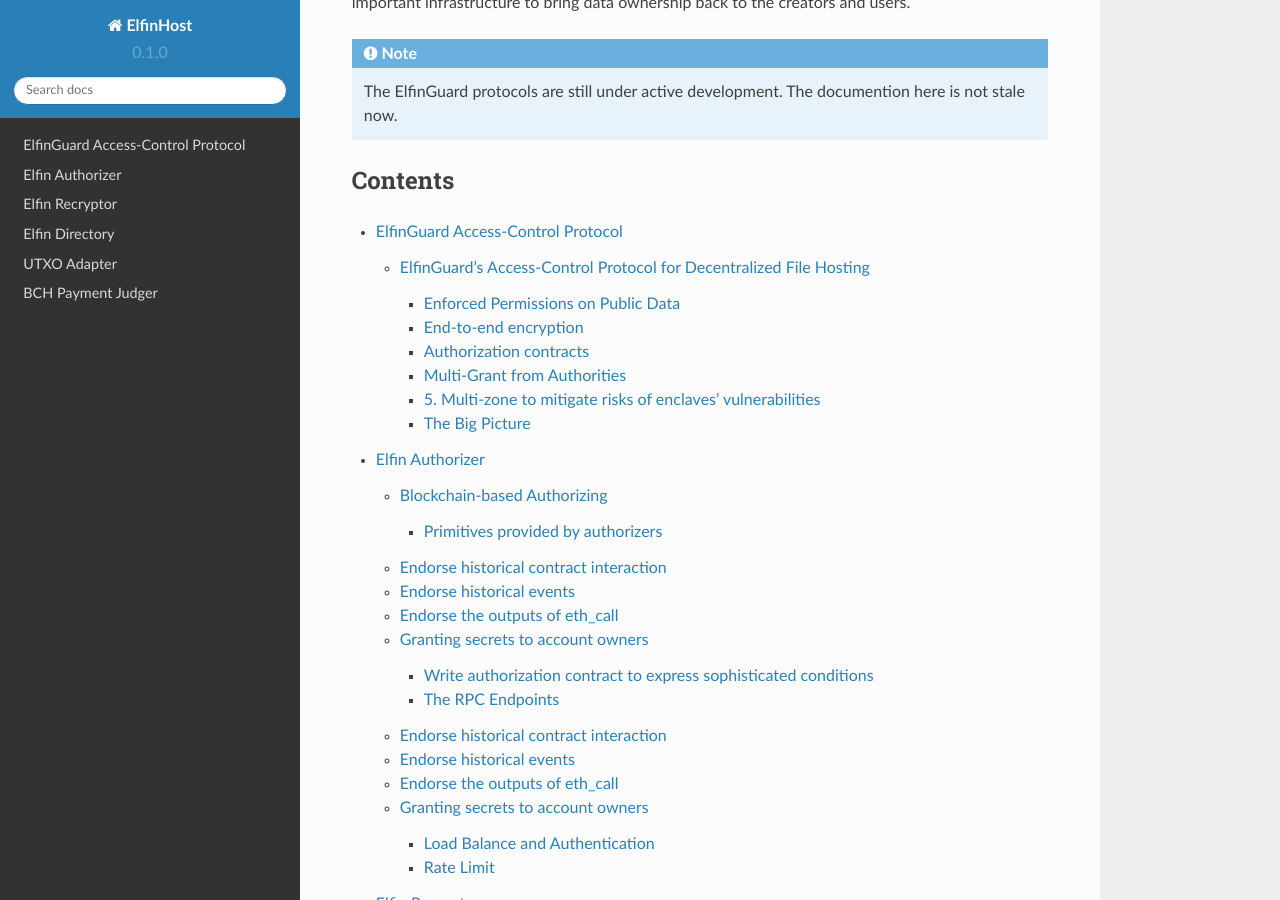
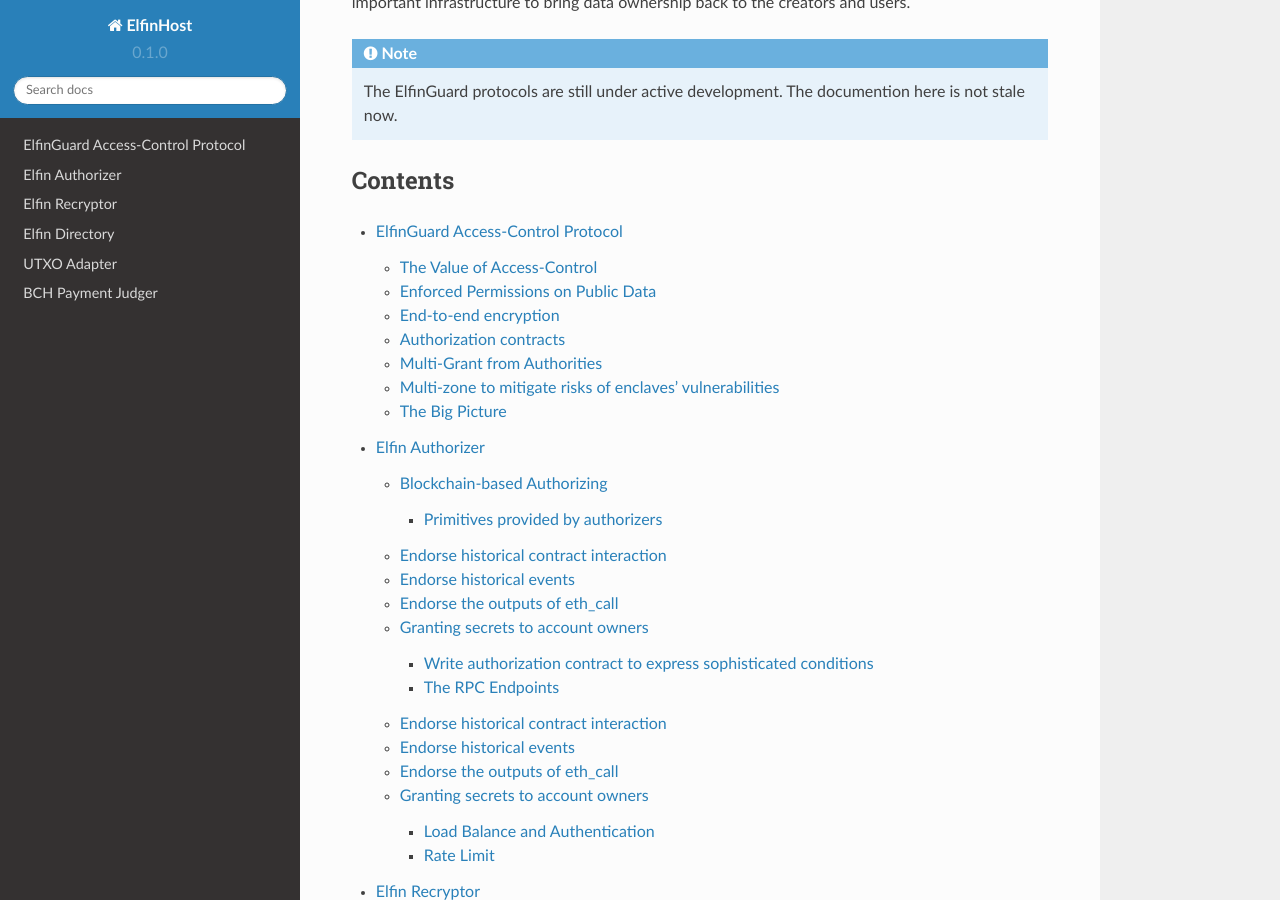
Before and after one commit to elfinguard/docs, a Sphinx documentation site: the page built from docs/source/index.rst, in a window 1280 px wide and 900 px high, scrolled down 361 px. Built offline with Sphinx 7.4.7 and the Read the Docs theme 2.0.0, drawn with Linux system fonts in a browser that asks for light colours.

Commit message:
Update accesscontrol_whitepaper.rst

```diff
--- a/docs/source/accesscontrol_whitepaper.rst
+++ b/docs/source/accesscontrol_whitepaper.rst
@@ -6,17 +6,16 @@
 
 We aim to add this missing link by combining the power of decentralized storage with advanced access control. ElfinGuard is revolutionizing the way users protect their data.
 
--------------------------------------------------------------------
-ElfinGuard's Access-Control Protocol for Decentralized File Hosting
--------------------------------------------------------------------
+The Value of Access-Control
+======================================
 
-Web 2.0 relies heavily on file hosting in tandem with content delivery networks (CDNs) to deliver multimedia contents to users.  Authors spend time and effort to create the content, and it costs them storage and bandwidth resources to deliver it to their target users.  Authors and Delivery services earn revenue from end users, either directly (fees) or indirectly (advertisement).  The Web 2.0 era has generated multiple centralized methods to directly control access to these contents; businesses can not profit if users can extract any content without permission.
+Web 2.0 relies heavily on file hosting in tandem with content delivery networks (CDNs) to deliver multimedia contents to users.  Authors spend time and effort to create the content, and it costs them storage and bandwidth resources to deliver it to their target users. Authors and Delivery services earn revenue from end users, either directly (fees) or indirectly (advertisement). The Web 2.0 era has generated multiple centralized methods to directly control access to these contents; businesses can not profit if users can extract any content without permission.
 
-Web 3.0 has seemingly solved the problem of centralized file storage; solutions such as IPFS, Filecoin, Swarm and Arweave offer decentralized file storage.  However, this technology only incentivizes storage providers . There is no earning opportunity for authors and deliverers by using decentralized file storage solutions as there are no access-control methods.
+Web 3.0 has seemingly solved the problem of centralized file storage; solutions such as IPFS, Filecoin, Swarm and Arweave offer decentralized file storage. However, this technology only incentivizes storage providers. There is no earning opportunity for authors and deliverers by using decentralized file storage solutions as there are no access-control methods.
 
-Blockchains build an internet of value, smart contracts enable programmable value, but can the traditional internet of information be built with blockchains as well?  Can smart contracts facilitate information accessing?  ElfinGuard answers both these questions.
+Blockchains build an internet of value, smart contracts enable programmable value, but can the traditional internet of information be built with blockchains as well?  Can smart contracts facilitate information accessing? ElfinGuard answers both these questions.
 
-ElfinGuard’s access-control protocol allows authors to program who, how and when the usesrs can access content on decentralized storages.  This technology will pave the way for new blockchain-oriented business models.
+ElfinGuard’s access-control protocol allows authors to program who, how and when the usesrs can access content on decentralized storages. This technology will pave the way for new blockchain-oriented business models.
 
 ElfinGuard's access-control protocol has the following innovative features:
 
@@ -28,7 +27,7 @@
 
 
 Enforced Permissions on Public Data
------------------------------------
+======================================
 
 While there isn't a common definition of Web 3.0, most people believe it will empower users to control their own data, enjoy greater privacy and prevent centralized platforms from monopolizing the acquisition, recommendation, and censorship of their information. Thus, the decentralization of data storage and data delivery are key cornerstones of Web 3.0.
 
@@ -48,7 +47,7 @@
 
 
 End-to-end encryption
------------------------------------
+======================================
 
 On Web 2.0 platforms users can update original files without any encryption.  As a result, these files can be vulnerable to being leaked to the public or malicious attackers, even if users request a platform to keep them private.  Most Platforms are required by law and company rule to have an active privacy disclosure, but the uploaded files must be stored in databases, which use human-controlled permissions to limit access.  Software vulnerabilities and human errors or unfaithfulness can still result in data leaks, despite a platform’s best efforts to enact privacy disclosure.
 
@@ -62,7 +61,7 @@
 
 
 Authorization contracts
------------------------------------
+======================================
 
 Traditionally, CDN providers require authorization servers to provide sophisticated dynamic access control.  Authorization servers are typically created by a CDN provider's customer.  For example, if Bob requests to view a URL of website A, the CDN provider will ask the website A’s authorization server whether Bob is authorized to view the URL.  The website A may allow Bob to view it if he is a VVIP, or make Bob wait until Friday if he is a VIP, or deny Bob if he is neither.  However, in the Web 3.0 era, authors need a more streamlined way for dynamic access control as running an authorization server is too complicated and time consuming for ordinary authors.
 
@@ -70,7 +69,8 @@
 
 
 Multi-Grant from Authorities
------------------------------------
+======================================
+
 When a re-cryptor requires `eth_call` for authorization, there’s a potential for ‘Witch Attacks’ to occur.  To query `eth_call,’ users need a blockchain node to provide RPC endpoints.  A node can be run by a user, but in most cases the user will rent a node from a Node-as-a-Service (NaaS) provider.
 
 Although the re-cryptors' internal data and logic are safe under the protection of enclaves, the input data the re-cryptor receives through `eth_call` may be incorrect – this can be for various reasons.  A CDN provider may receive incorrect information from a NaaS provider due to incorrect configuration of the re-cryptor's DNS and TLS settings.  A node run by a CDN provider may also return incorrect information if it is hacked because of vulnerabilities.  Any CDN provider may have security problems; thus, trusting one single CDN provider is problematic for content authors.
@@ -83,8 +83,9 @@
 
 (The encryption/decryption algorithm for "multi-grant" will be introduced in a separate article.)
 
-5. Multi-zone to mitigate risks of enclaves' vulnerabilities
------------------------------------
+Multi-zone to mitigate risks of enclaves' vulnerabilities
+======================================
+
 Enclaves are integral to a system's security, but it still may be compromised if the underlying hardware has vulnerabilities.  Despite there have been no real attacks reported on CPUs with hyperthreading disabled, the risk of security breaches still exists.
 
 Currently, enclaves can be implemented using Intel's SGX & TDX, AMD's SEV-SNP, ARM's TEE, and AWS's Nitro.  SGX is the most mature and mainstream solution while the others are rapidly evolving.  Enclaves are divided into different zones, and each zone uses the same technology.  For example, all enclaves based on Intel SGX are in the same zone.
@@ -94,7 +95,8 @@
 For example, an author divides a file into three parts: Part #1 is protected by SGX enclaves, Part #2 by SEV-SNP enclaves, and Part #3 by AWS's Nitro enclaves.  This approach requires the audience to retrieve all three parts to recover the full original file.
 
 The Big Picture
--------------------
+======================================
+
 ElfinGuard Access-Control Protocol uses smart contracts to manage file accessibility with following functions:
 
 .. image:: elfinguard_architecture.png
```
